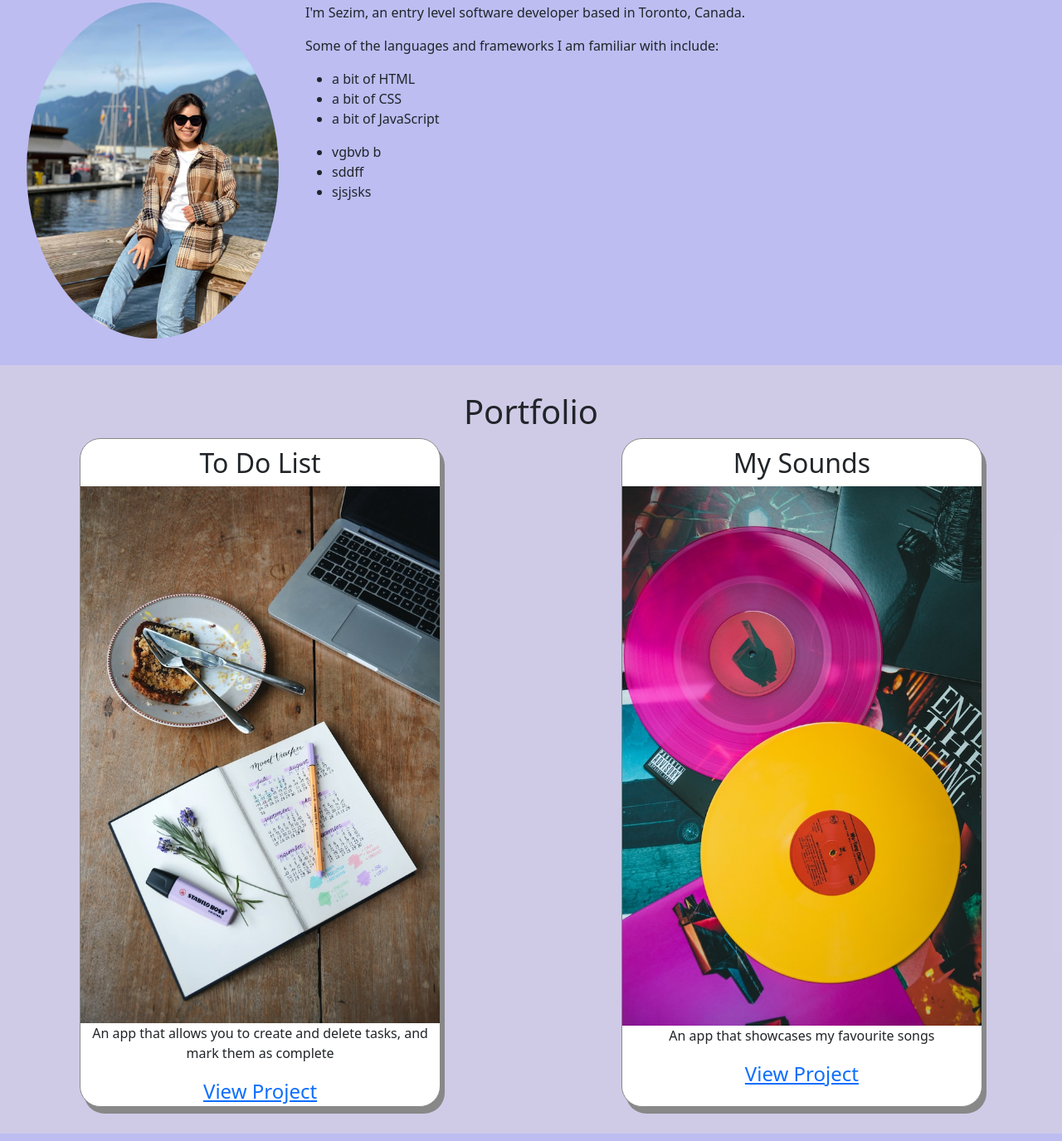
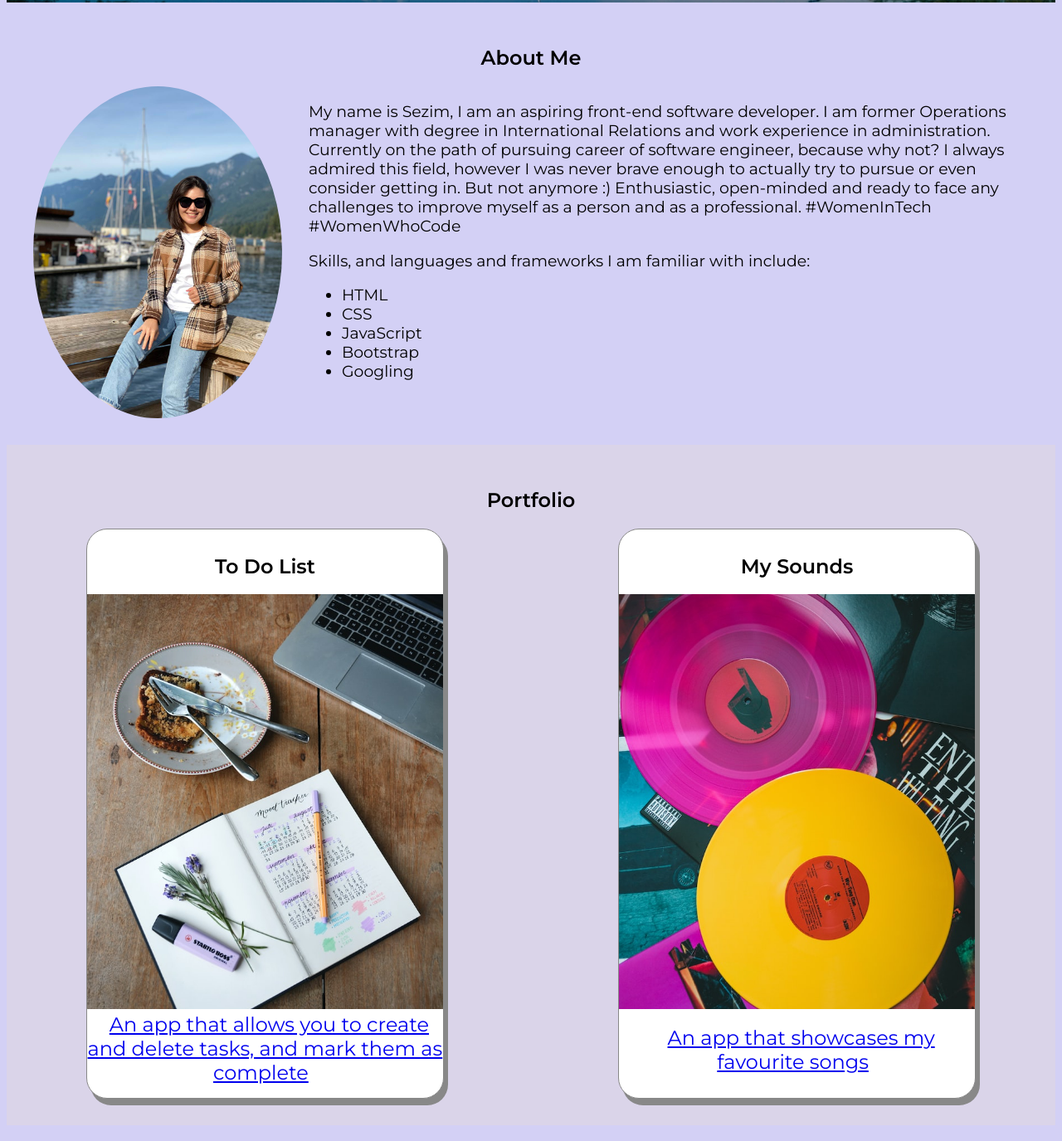
Before and after one commit to sezims/testportfolio, a plain HTML site: page index.html in a window 1280 px wide. Shown: the part 885-2260 px from the top of the page at 83% size. Drawn offline with nearby package versions, Linux system fonts and the light colour scheme.

Commit message:
changed the font, fixed image sizes, changed nackground image

```diff
--- a/index.html
+++ b/index.html
@@ -5,8 +5,11 @@
     <meta name="viewport" content="width=device-width, initial-scale=1.0">
     <title>Portfolio - Sezim</title>
     <link rel="stylesheet" href="styles.css"/>
-    <link href="https://cdn.jsdelivr.net/npm/bootstrap@5.1.3/dist/css/bootstrap.min.css" rel="stylesheet">
-
+    <link rel="preconnect" href="https://fonts.googleapis.com" />
+    <link rel="preconnect" href="https://fonts.gstatic.com" crossorigin />
+    <link
+      href="https://fonts.googleapis.com/css2?family=Montserrat:wght@300;400;600&display=swap"
+      rel="stylesheet"/>
 
 </head>
 
@@ -35,21 +38,19 @@
         <div class="about-container">
             <img src="images/sezimavatar.jpeg" alt="Self image" />
             <div class="about-text">
-            <p> I'm Sezim, an entry level software developer based in Toronto, Canada.  </p>
+            <p> My name is Sezim, I am an aspiring front-end software developer. I am former Operations manager with degree in International Relations and work experience in administration. Currently on the path of pursuing career of software engineer, because why not? I always admired this field, however I was never brave enough to actually try to pursue or even consider  getting in. But not anymore :) Enthusiastic, open-minded and ready to face any challenges to improve myself as a person and as a professional. #WomenInTech #WomenWhoCode </p>
             <p>
-                Some of the languages and frameworks I am familiar with include:
+                Skills, and languages and frameworks I am familiar with include:
               </p>
               <div class="languages-list">
                 <ul>
-                  <li> a bit of HTML</li>
-                  <li>a bit of CSS</li>
-                  <li>a bit of JavaScript</li>
+                  <li>HTML</li>
+                  <li>CSS</li>
+                  <li>JavaScript</li>
+                  <li>Bootstrap</li>
+                  <li>Googling</li>
                 </ul>
-                <ul>
-                  <li>vgbvb b </li>
-                  <li>sddff</li>
-                  <li>sjsjsks</li>
-                </ul>
+
             </div>
         </div>
     </section>
@@ -63,10 +64,11 @@
                 <div class="image-container">
                     <img src="images/listsmall.jpg" alt="To do list"/>
                 </div>
+
+                <a href="https://github.com/sezims/todo-list">An app that allows you to create and delete tasks, and mark them as complete</a>
                 <p>
-                    An app that allows you to create and delete tasks, and mark them as complete
+
                 </p>
-                <a href="https://github.com/sezims/todo-list">View Project</a>
             </div>
             <div class="portfolio-item">
                 <h2>My Sounds</h2>
@@ -74,9 +76,9 @@
                     <img src="images/musicsmall.jpg" alt="Playlist image"/>
                 </div>
                 <p>
-                    An app that showcases my favourite songs
+
                 </p>
-                <a href="https://github.com/sezims/mysounds">View Project</a>
+                <a href="https://github.com/sezims/mysounds">An app that showcases my favourite songs</a>
             </div>
         </div>
 
--- a/styles.css
+++ b/styles.css
@@ -7,6 +7,10 @@
     background-color: white;
     align-items: center;
 }
+
+*{
+    font-family: "Montserrat", sans-serif;
+  }
 
 .nav-links {
     display:flex;
@@ -25,7 +29,7 @@ a {
 }
 
 .hero-section {
-    height: 100vh;
+    height: 110vh;
     display: flex;
     align-items: center;
     justify-content: center;
@@ -61,6 +65,7 @@ a {
 
 .about-text {
     padding-left: 2rem;
+    font-size: 0.5cm;
 
 }
 .about-container img {
@@ -75,11 +80,13 @@ a {
 #contact {
     padding: 2rem;
     text-align: center;
+
 }
 
 .contact-link {
     text-decoration: none;
     display: block;
+    color: rgb(6, 34, 65);
 }
 
 .portfolio-container {
@@ -90,6 +97,7 @@ a {
   #portfolio {
     padding: 2rem 6rem 2rem 6rem;
     background-color: rgba(226, 218, 222, 0.5);
+
   }
 
   .portfolio-item {
@@ -107,8 +115,9 @@ a {
   }
 
   .image-container img {
-    max-width: 100%;
-    max-height: 20%;
+    width: 100%;
+    height: 500px;
+    object-fit: cover;
   }
 
   .navbarPink {
@@ -120,13 +129,13 @@ a {
 html,
 body {
   height: 100%;
-  background-color: rgb(189, 189, 242);
+  background-color: rgba(202, 199, 243, 0.826);
 }
 
 footer {
   text-align: center;
   vertical-align: center;
-  background-color: rgba(226, 218, 222, 0.75);
+  background-color: rgba(225, 182, 203, 0.75);
 }
 
 .footer-text {
```
